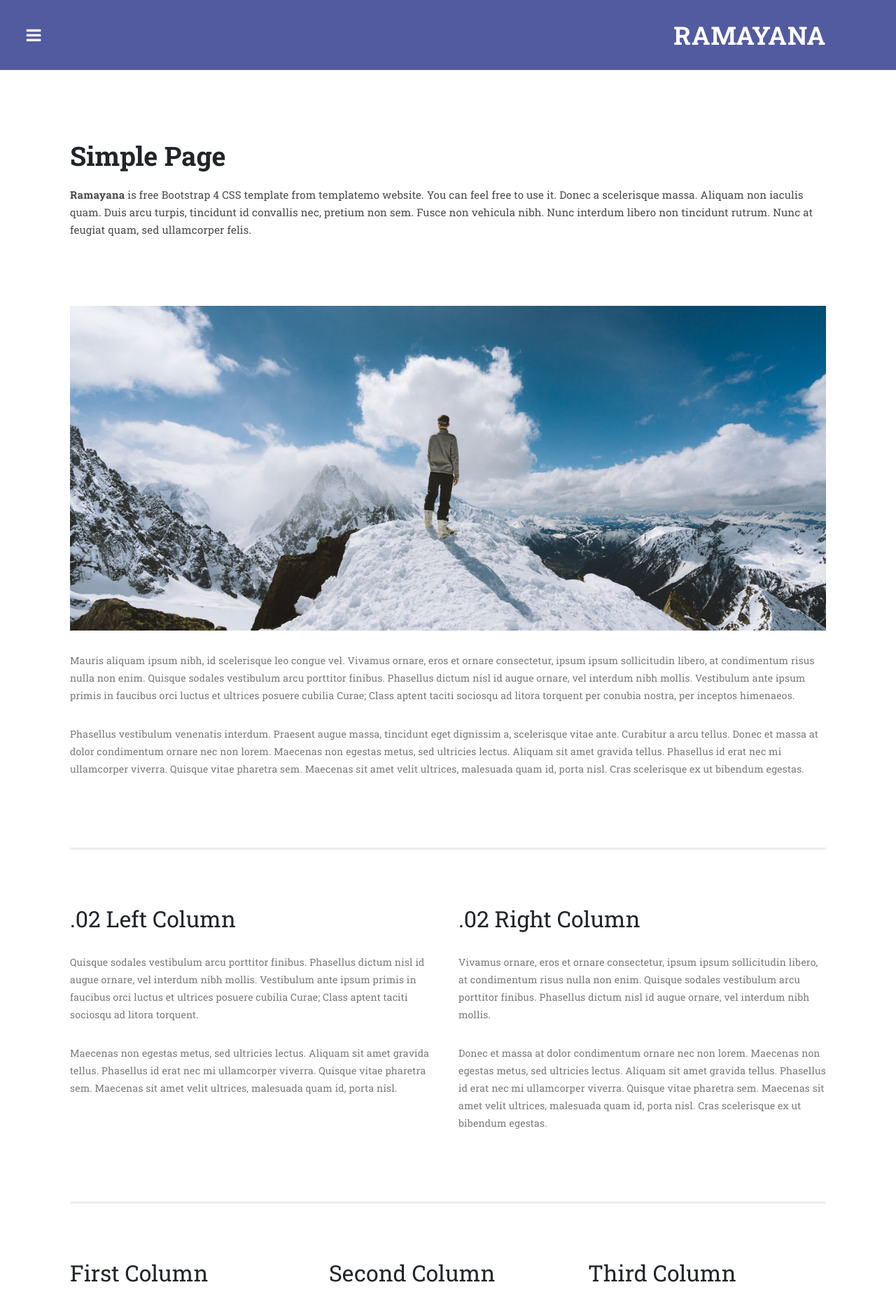
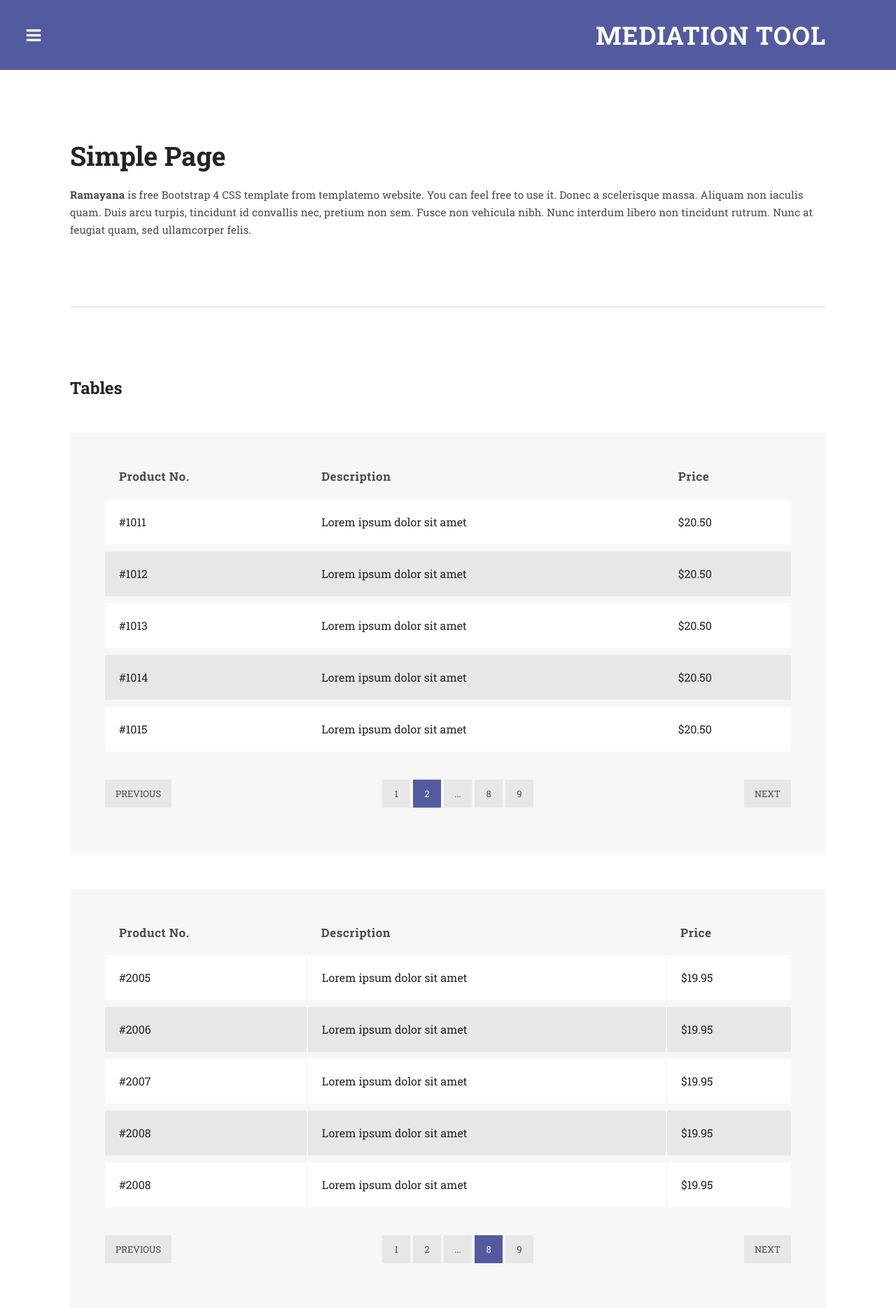
Before and after one commit to ReEnTrust/mediationtool, a Django app: page /newsfeed/result.html in a window 1280 px wide. Shown: the top 1869 px of the page at 70% size. Run offline with Django 3.2, Linux system fonts and the light colour scheme; some libraries are stand-ins or nearby versions.

Commit message:
updated version

```diff
--- a/templates/newsfeed/result.html
+++ b/templates/newsfeed/result.html
@@ -33,12 +33,16 @@
         <div id="main">
           <div class="inner">
 
+            {% block header_wrapper %}
             <!-- Header -->
             <header id="header">
+            {% block header_logo %}
               <div class="logo">
-                <a href="index.html">Ramayana</a>
+                <a href="index.html">Mediation tool</a>
               </div>
+            {% endblock header_logo %}
             </header>
+            {% endblock header_wrapper %}
 
             <!-- Page Heading -->
             <div class="page-heading">
@@ -52,121 +56,125 @@
               </div>
             </div>
 
-            <!-- Simple Post -->
-            <section class="simple-post">
+{% block content %}
+            <!-- Tables -->
+            <section class="tables">
               <div class="container-fluid">
                 <div class="row">
                   <div class="col-md-12">
-                    <img src="/static/newsfeed/assets/images/simple-post.jpg" alt="">
-                    <div class="down-content">
-                      <p>Mauris aliquam ipsum nibh, id scelerisque leo congue vel. Vivamus ornare, eros et ornare consectetur, ipsum ipsum sollicitudin libero, at condimentum risus nulla non enim. Quisque sodales vestibulum arcu porttitor finibus. Phasellus dictum nisl id augue ornare, vel interdum nibh mollis. Vestibulum ante ipsum primis in faucibus orci luctus et ultrices posuere cubilia Curae; Class aptent taciti sociosqu ad litora torquent per conubia nostra, per inceptos himenaeos. </p>
-                      <p>Phasellus vestibulum venenatis interdum. Praesent augue massa, tincidunt eget dignissim a, scelerisque vitae ante. Curabitur a arcu tellus. Donec et massa at dolor condimentum ornare nec non lorem. Maecenas non egestas metus, sed ultricies lectus. Aliquam sit amet gravida tellus. Phasellus id erat nec mi ullamcorper viverra. Quisque vitae pharetra sem. Maecenas sit amet velit ultrices, malesuada quam id, porta nisl. Cras scelerisque ex ut bibendum egestas.</p>
+                    <div class="section-heading">
+                      <h2>Tables</h2>
                     </div>
-                  </div>
-                </div>
-
-
-
-              </div>
-            </section>
-
-            <section class="simple-post">
-              <div class="container-fluid">
-
-               <div class="row">
-                  <div class="col-md-6">
-						<h2>.02 Left Column</h2>
-                      <p>Quisque sodales vestibulum arcu porttitor finibus. Phasellus dictum nisl id augue ornare, vel interdum nibh mollis. Vestibulum ante ipsum primis in faucibus orci luctus et ultrices posuere cubilia Curae; Class aptent taciti sociosqu ad litora torquent.</p>
-                      <p>Maecenas non egestas metus, sed ultricies lectus. Aliquam sit amet gravida tellus. Phasellus id erat nec mi ullamcorper viverra. Quisque vitae pharetra sem. Maecenas sit amet velit ultrices, malesuada quam id, porta nisl.</p>
-                      <br><br>
-
-                  </div>
-                  <div class="col-md-6">
-						<h2>.02 Right Column</h2>
-                      <p>Vivamus ornare, eros et ornare consectetur, ipsum ipsum sollicitudin libero, at condimentum risus nulla non enim. Quisque sodales vestibulum arcu porttitor finibus. Phasellus dictum nisl id augue ornare, vel interdum nibh mollis.</p>
-                      <p>Donec et massa at dolor condimentum ornare nec non lorem. Maecenas non egestas metus, sed ultricies lectus. Aliquam sit amet gravida tellus. Phasellus id erat nec mi ullamcorper viverra. Quisque vitae pharetra sem. Maecenas sit amet velit ultrices, malesuada quam id, porta nisl. Cras scelerisque ex ut bibendum egestas.</p>
-
-                  </div>
-                </div>
-
-              </div>
-              </section>
-
-              <section class="simple-post">
-              <div class="container-fluid">
-
-               <div class="row">
-                  <div class="col-lg-4">
-						<h2>First Column</h2>
-                      <p>Aliquam sit amet gravida tellus. Phasellus id erat nec mi ullamcorper viverra. Quisque vitae pharetra sem. Maecenas sit amet velit ultrices, malesuada quam id, porta nisl.</p>
-                      <br>
-
-                  </div>
-                  <div class="col-lg-4">
-						<h2>Second Column</h2>
-                      <p>Donec et massa at dolor condimentum ornare nec non lorem. Maecenas non egestas metus, sed ultricies lectus. Aliquam sit amet gravida tellus. Phasellus id erat nec mi ullamcorper viverra.</p>
-                      <br>
-
-                  </div>
-                  <div class="col-lg-4">
-						<h2>Third Column</h2>
-                      <p>Quisque sodales vestibulum arcu porttitor finibus. Phasellus dictum nisl id augue ornare, vel interdum nibh mollis. Aliquam sit amet gravida tellus.</p>
-
-                  </div>
-                </div>
-
-              </div>
-              </section>
-
-            <!-- Contact Form -->
-            <section class="contact-form">
-              <div class="container-fluid">
-                <div class="row">
-                  <div class="col-md-6">
-                    <form id="contact" action="" method="post">
-                      <div class="row">
-                        <div class="col-md-12">
-                          <fieldset>
-                            <input name="name" type="text" class="form-control" id="name" placeholder="Your name..." required="">
-                          </fieldset>
-                        </div>
-                        <div class="col-md-12">
-                          <fieldset>
-                            <input name="email" type="text" class="form-control" id="email" placeholder="Your email..." required="">
-                          </fieldset>
-                        </div>
-                        <div class="col-md-12">
-                          <fieldset>
-                            <textarea name="message" rows="6" class="form-control" id="message" placeholder="Your message..." required=""></textarea>
-                          </fieldset>
-                        </div>
-                        <div class="col-md-12">
-                          <fieldset>
-                            <button type="submit" id="form-submit" class="button">Send Message</button>
-                          </fieldset>
-                        </div>
-                      </div>
-                    </form>
-                  </div>
-                  <div class="col-md-6">
-                    <div id="map">
-                    <!-- How to change your own map point
-                           1. Go to Google Maps
-                           2. Click on your location point
-                           3. Click "Share" and choose "Embed map" tab
-                           4. Copy only URL and paste it within the src="" field below
-                    -->
-
-                      <iframe src="https://www.google.com/maps/embed?pb=!1m18!1m12!1m3!1d1197183.8373802372!2d-1.9415093691103689!3d6.781986417238027!2m3!1f0!2f0!3f0!3m2!1i1024!2i768!4f13.1!3m3!1m2!1s0xfdb96f349e85efd%3A0xb8d1e0b88af1f0f5!2sKumasi+Central+Market!5e0!3m2!1sen!2sth!4v1532967884907" width="100%" height="420px" frameborder="0" style="border:0" allowfullscreen></iframe>
+                    <div class="default-table">
+                      <table>
+                        <thead>
+                          <tr>
+                            <th>Product no.</th>
+                            <th>Description</th>
+                            <th>Price</th>
+                          </tr>
+                        </thead>
+                        <tbody>
+                          <tr>
+                            <td>#1011</td>
+                            <td>Lorem ipsum dolor sit amet</td>
+                            <td>$20.50</td>
+                          </tr>
+                          <tr>
+                            <td>#1012</td>
+                            <td>Lorem ipsum dolor sit amet</td>
+                            <td>$20.50</td>
+                          </tr>
+                          <tr>
+                            <td>#1013</td>
+                            <td>Lorem ipsum dolor sit amet</td>
+                            <td>$20.50</td>
+                          </tr>
+                          <tr>
+                            <td>#1014</td>
+                            <td>Lorem ipsum dolor sit amet</td>
+                            <td>$20.50</td>
+                          </tr>
+                          <tr>
+                            <td>#1015</td>
+                            <td>Lorem ipsum dolor sit amet</td>
+                            <td>$20.50</td>
+                          </tr>
+                        </tbody>
+                      </table>
+                      <ul class="table-pagination">
+                        <li><a href="#">Previous</a></li>
+                        <li><a href="#">1</a></li>
+                        <li class="active"><a href="#">2</a></li>
+                        <li><a href="#">...</a></li>
+                        <li><a href="#">8</a></li>
+                        <li><a href="#">9</a></li>
+                        <li><a href="#">Next</a></li>
+                      </ul>
+                    </div>
+                    <div class="alternate-table">
+                      <table>
+                        <thead>
+                          <tr>
+                            <th>Product no.</th>
+                            <th>Description</th>
+                            <th>Price</th>
+                          </tr>
+                        </thead>
+                        <tbody>
+                          <tr>
+                            <td>#2005</td>
+                            <td>Lorem ipsum dolor sit amet</td>
+                            <td>$19.95</td>
+                          </tr>
+                          <tr>
+                            <td>#2006</td>
+                            <td>Lorem ipsum dolor sit amet</td>
+                            <td>$19.95</td>
+                          </tr>
+                          <tr>
+                            <td>#2007</td>
+                            <td>Lorem ipsum dolor sit amet</td>
+                            <td>$19.95</td>
+                          </tr>
+                          <tr>
+                            <td>#2008</td>
+                            <td>Lorem ipsum dolor sit amet</td>
+                            <td>$19.95</td>
+                          </tr>
+                          <tr>
+                            <td>#2008</td>
+                            <td>Lorem ipsum dolor sit amet</td>
+                            <td>$19.95</td>
+                          </tr>
+                        </tbody>
+                      </table>
+                      <ul class="table-pagination">
+                        <li><a href="#">Previous</a></li>
+                        <li><a href="#">1</a></li>
+                        <li><a href="#">2</a></li>
+                        <li><a href="#">...</a></li>
+                        <li class="active"><a href="#">8</a></li>
+                        <li><a href="#">9</a></li>
+                        <li><a href="#">Next</a></li>
+                      </ul>
                     </div>
                   </div>
                 </div>
               </div>
-            </section>
+{% endblock content %}
+
+
+
 
           </div>
         </div>
 
+
+
+
+
+{% block left_sidebar %}
       <!-- Sidebar -->
         <div id="sidebar">
 
@@ -189,14 +197,17 @@
               </ul>
             </nav>
 
+        {% block footer %}
             <!-- Footer -->
             <footer id="footer">
               <p class="copyright">ReEnTrust 2020
               <br>Designed based on <a rel="nofollow" href="https://www.facebook.com/templatemo">Template Mo</a></p>
             </footer>
+        {% endblock footer %}
 
           </div>
         </div>
+{% endblock left_sidebar %}
 
     </div>
 
--- a/templates/newsfeed/transparency.html
+++ b/templates/newsfeed/transparency.html
@@ -37,12 +37,16 @@ https://templatemo.com/tm-529-ramayana
         <div id="main">
           <div class="inner">
 
+            {% block header_wrapper %}
             <!-- Header -->
             <header id="header">
+            {% block header_logo %}
               <div class="logo">
-                <a href="index.html">Ramayana</a>
+                <a href="index.html">Mediation tool</a>
               </div>
+            {% endblock header_logo %}
             </header>
+            {% endblock header_wrapper %}
 
             <!-- Page Heading -->
             <div class="page-heading">
```
Also changed, not shown: templates/newsfeed/privacy.html (+6 -2 lines).
